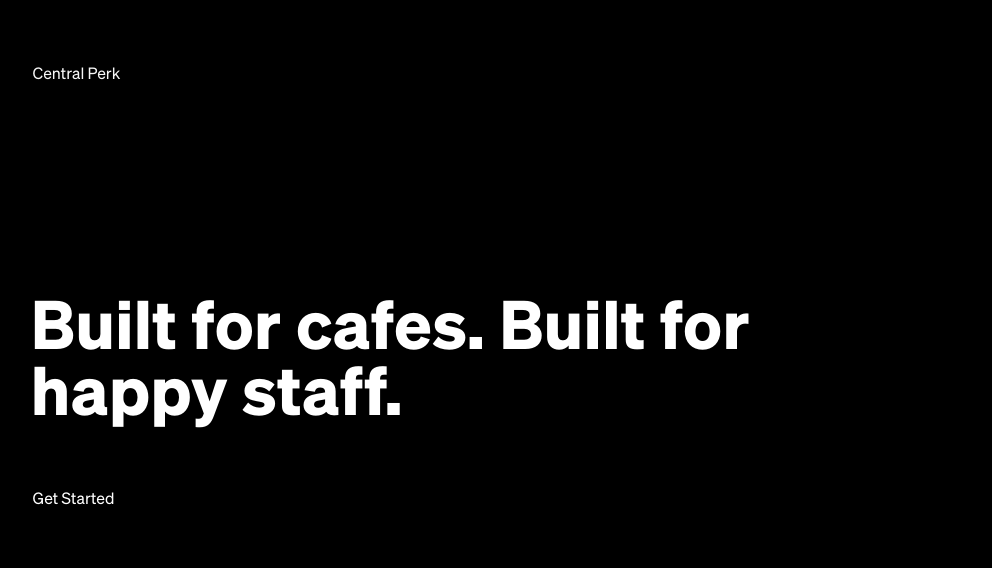
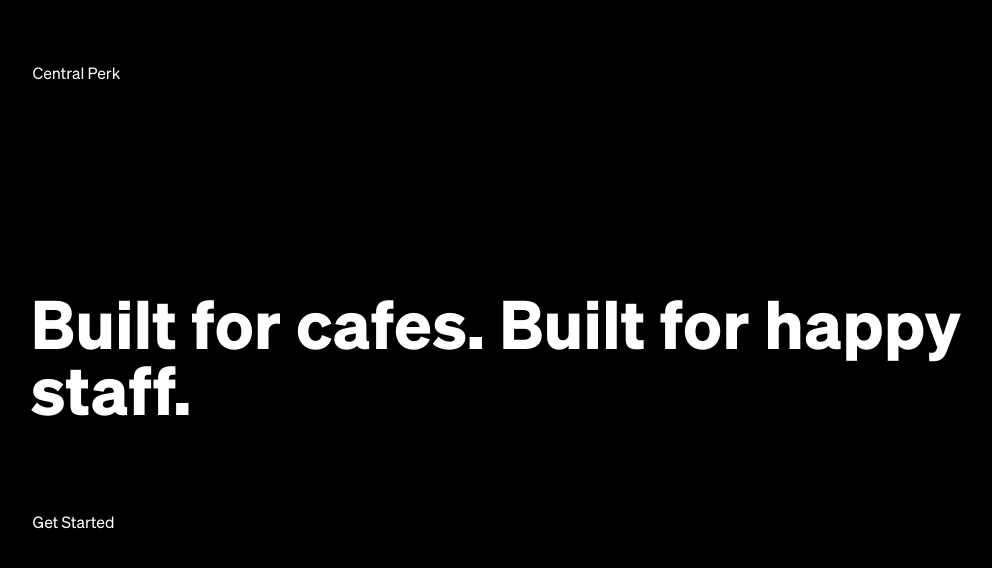
Before and after one commit to louisecchan/central-perk, a React (Create React App) app: page / in a window 1280 px wide. Shown: the top 568 px of the page, without its empty margins (147-1139 px from the left). Built offline with nearby package versions, Linux system fonts and the light colour scheme.

Commit message:
Minor fixes

```diff
--- a/src/pages/HomePage.jsx
+++ b/src/pages/HomePage.jsx
@@ -39,7 +39,7 @@ function HomePage() {
         <div className="bg-black p-5 m-5 rounded-3">
           <p className="pos-desc-1">
             Built for cafes.{" "}
-            Built for <p className="pos-desc-1" id="typing-text">{displayText}</p>
+            Built for <span className="pos-desc-1" id="typing-text">{displayText}</span>
           </p>
           <br/>
           <div className="start-btn">
--- a/src/pages/homePage.css
+++ b/src/pages/homePage.css
@@ -129,12 +129,12 @@ h5 {
   font-size: 4.2rem;
   line-height: 98%;
   letter-spacing: 0.05rem;
-  width: 76vw;
+  width: 75vw;
 
-  display: inline-block;
   height: 10rem; /* Set this to the maximum height needed */
   overflow: hidden; /* Ensures text doesn't overflow */
   vertical-align: bottom; /* Adjust vertical alignment if needed */
+  color: #FFF;
 }
 
 .pos-desc-2 {
```
